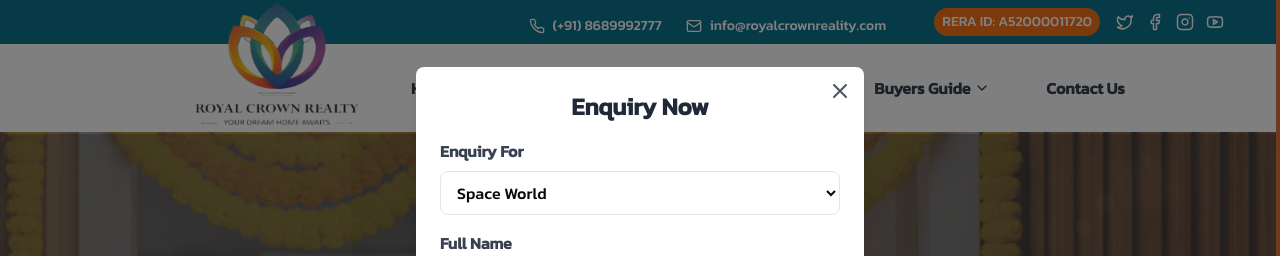
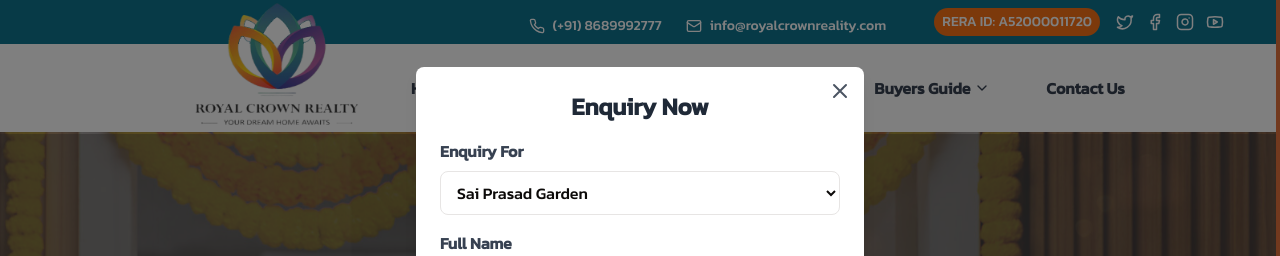
Before and after one commit to royalcrowninfra/royal, a Next.js app: page / in a window 1280 px wide. Both pictures are taken after a click on the button "ENQUIRY". Shown: the top 256 px of the page. Built offline with nearby package versions, Linux system fonts and the light colour scheme.

Commit message:
enquiry added

```diff
--- a/components/EnquiryButton.jsx
+++ b/components/EnquiryButton.jsx
@@ -97,7 +97,10 @@ const EnquiryButton = () => {
                     id="enquiryFor"
                     className="w-full px-3 py-2 border rounded-lg bg-white"
                   >
-                    <option value="Space World">Space World</option>
+                    <option value="Sai Prasad Garden">Sai Prasad Garden</option>
+                    <option value="Jayram Residency">Jayram Residency</option>
+                    <option value="New City Palace">New City Palace</option>
+                    <option value="Om Sai Sidhhivinayak">Om Sai Sidhhivinayak</option>
                     {/* Add more options as needed */}
                   </select>
                 </motion.div>
```
